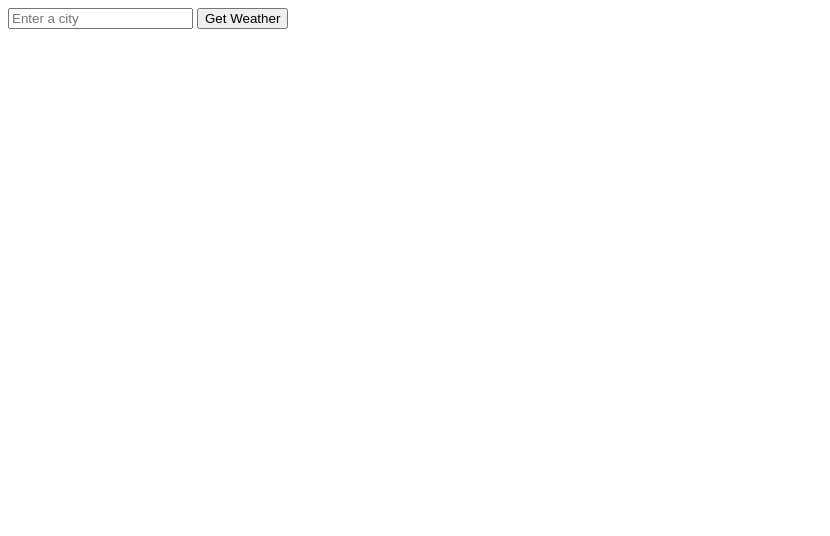
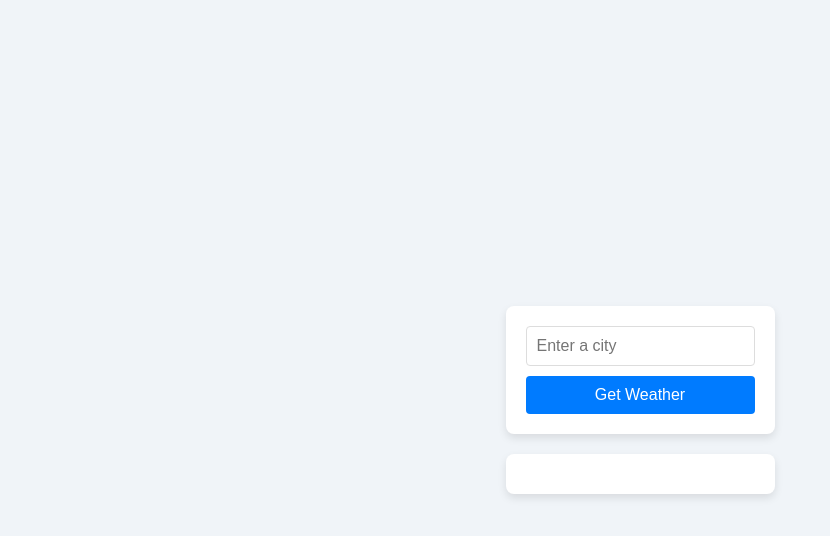
Before and after one commit to ezekieljkang/weatherApp, a plain HTML site: page index.html in a window 1280 px wide. Shown: the whole page, without its empty margins (0-830 px from the left). Drawn offline with Linux system fonts and the light colour scheme.

Commit message:
added styling

```diff
--- a/index.html
+++ b/index.html
@@ -3,17 +3,17 @@
 <head>
   <meta charset="UTF-8">
   <meta name="viewport" content="width=device-width, initial-scale=1.0">
-  <title>Document</title>
+  <title>Weather App</title>
   <link rel="stylesheet" href="styles.css">
 </head>
 <body>
-  <form id="weatherForm">
-    <input type="text" name="location" id="locationInput" placeholder="Enter a city">
-    <button type="submit">
-      Get Weather
-    </button>
-  </form>
-  <div id="weatherInfo"></div>
+  <div id="container">
+    <form id="weatherForm">
+      <input type="text" name="location" id="locationInput" placeholder="Enter a city">
+      <button type="submit">Get Weather</button>
+    </form>
+    <div id="weatherInfo"></div>
+  </div>
   <script src="main.js"></script>
 </body>
 </html>
--- a/styles.css
+++ b/styles.css
@@ -0,0 +1,86 @@
+/* Basic reset */
+* {
+  margin: 0;
+  padding: 0;
+  box-sizing: border-box;
+}
+
+/* Set a nice font for the app */
+body {
+  font-family: Arial, sans-serif;
+  background-color: #f0f4f8;
+  display: flex;
+  justify-content: center;
+  align-items: center;
+  height: 100vh;
+}
+
+/* Container for form and weather info */
+#container {
+  display: flex;
+  flex-direction: column;
+  align-items: center;
+}
+
+/* Style the form */
+#weatherForm {
+  display: flex;
+  flex-direction: column;
+  align-items: center;
+  background: #fff;
+  padding: 20px;
+  border-radius: 8px;
+  box-shadow: 0 4px 8px rgba(0, 0, 0, 0.1);
+  margin-bottom: 20px; /* Add margin to separate from weather info */
+}
+
+/* Style the input */
+#locationInput {
+  width: 100%;
+  max-width: 300px;
+  padding: 10px;
+  margin-bottom: 10px;
+  border: 1px solid #ddd;
+  border-radius: 4px;
+  font-size: 16px;
+}
+
+/* Style the button */
+button {
+  width: 100%;
+  max-width: 300px;
+  padding: 10px;
+  border: none;
+  border-radius: 4px;
+  background-color: #007BFF;
+  color: #fff;
+  font-size: 16px;
+  cursor: pointer;
+  transition: background-color 0.3s ease;
+}
+
+button:hover {
+  background-color: #0056b3;
+}
+
+/* Style the weather info section */
+#weatherInfo {
+  padding: 20px;
+  background: #fff;
+  border-radius: 8px;
+  box-shadow: 0 4px 8px rgba(0, 0, 0, 0.1);
+  max-width: 300px;
+  width: 100%;
+  text-align: center;
+}
+
+#weatherInfo h3 {
+  margin-bottom: 10px;
+  font-size: 20px;
+  color: #333;
+}
+
+#weatherInfo p {
+  font-size: 16px;
+  color: #555;
+}
```
